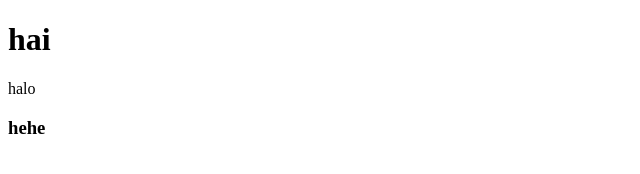
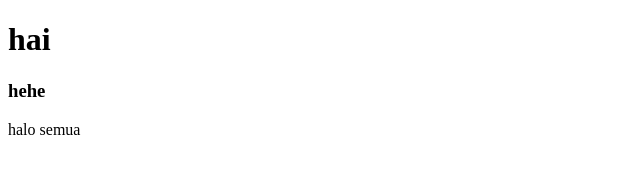
Before and after one commit to aprizal24/belajarGitAndGithub, a website: page index.html in a window 1280 px wide. Shown: the whole page, without its empty margins (0-640 px from the left). Drawn offline with Linux system fonts and the light colour scheme.

Commit message:
first commit

```diff
--- a/index.html
+++ b/index.html
@@ -7,7 +7,7 @@
   </head>
   <body>
     <h1>hai</h1>
-    <p>halo</p>
     <h3>hehe</h3>
+    <p>halo semua</p>
   </body>
 </html>
```
